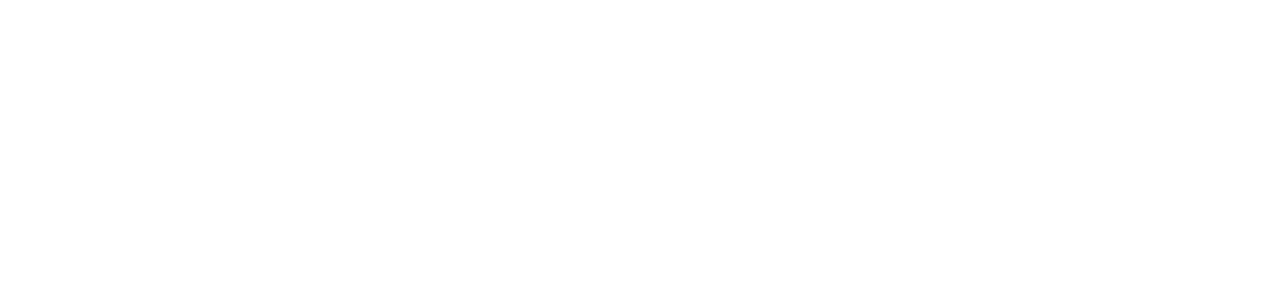
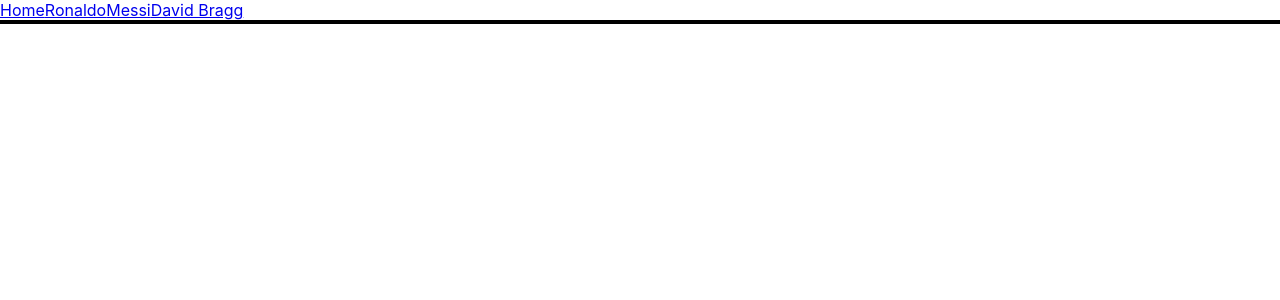
Before and after one commit to kbrewster81/React-Crash-Course, a React (Create React App) app: page /users/bragg in a window 1280 px wide. Before the commit this address had no page. Shown: the top 300 px of the page. Built offline with nearby package versions, Linux system fonts and the light colour scheme.

Commit message:
First commit

```diff
--- a/package.json
+++ b/package.json
@@ -7,6 +7,7 @@
     "@testing-library/jest-dom": "^6.9.1",
     "@testing-library/react": "^16.3.2",
     "@testing-library/user-event": "^13.5.0",
+    "axios": "^1.19.0",
     "react": "^19.2.8",
     "react-dom": "^19.2.8",
     "react-router-dom": "^6.3.0",
--- a/src/App.jsx
+++ b/src/App.jsx
@@ -1,15 +1,21 @@
 import "./App.css";
 import { BrowserRouter as Router, Routes, Route } from "react-router-dom";
-import Home from "./pages/Home.jsx";
+import Home from './pages/Home.jsx';
+import About from './pages/About';
+import Contact from './pages/Contact';
+import Nav from "./components/Nav";
+import Users from "./pages/Users";
+
 function App() {
   return (
-    <div>
-      <Router>
-        <Routes>
-          <Route path="/" element={<Home />} />
-        </Routes>
-      </Router>
-    </div>
+    <Router>
+      <Nav />
+      <Routes>
+        <Route path="/" element={<Home />} />
+        <Route path="/users/:username" element={<Users />} />
+        <Route path="/contact" element={<Contact />} />
+      </Routes>
+    </Router>
   );
 }
 
--- /dev/null
+++ b/src/components/Nav.jsx
@@ -0,0 +1,14 @@
+import { Link } from "react-router-dom";
+
+function Nav() {
+  return (
+    <nav>
+      <Link to="/">Home</Link>
+      <Link to="/users/ronaldo">Ronaldo</Link>
+      <Link to="/users/messi">Messi</Link>
+      <Link to="/users/bragg">David Bragg</Link>
+    </nav>
+  );
+}
+
+export default Nav;
--- a/src/components/pages/Home.jsx
+++ /dev/null
@@ -1,5 +0,0 @@
-function Home() {
-  return <h1>Home</h1>
-}
-
-export default Home
--- /dev/null
+++ b/src/pages/Home.jsx
@@ -0,0 +1,32 @@
+import React, { useEffect, useState } from "react";
+import axios from "axios";
+import User from "../componets/Users.jsx";
+function Home() {
+  const [users, setUsers] = useState([]);
+
+  async function fetchUsers() {
+    const { data } = await axios.get(
+      "https://jsonplaceholder.typicode.com/users",
+    );
+    setUsers(data);
+    console.log(data);
+  }
+
+  useEffect(() => {
+    setTimeout(() => {
+      fetchUsers();
+    }, 500);
+  }, []);
+
+  const pixels = "3px";
+
+  return (
+    <div>
+      {users.map((user) => (
+        <User />
+      ))}
+    </div>
+  );
+}
+
+export default Home;
--- /dev/null
+++ b/src/pages/Users.jsx
@@ -0,0 +1,12 @@
+function Users({id, name, email, username}) {
+  return (
+    <div style={{ border: `2px solid black`}}>
+      <div>{id}</div>
+      <div>{name}</div>
+      <div>{email}</div>
+      <div>{username}</div>
+    </div>
+  );
+}
+
+export default Users
```
Also changed, not shown: src/pages/About.jsx (renamed from src/components/pages/About.jsx), src/pages/Contact.jsx (renamed from src/components/pages/Contact.jsx), 1 other file (tests, documents, lock files or other folders).
